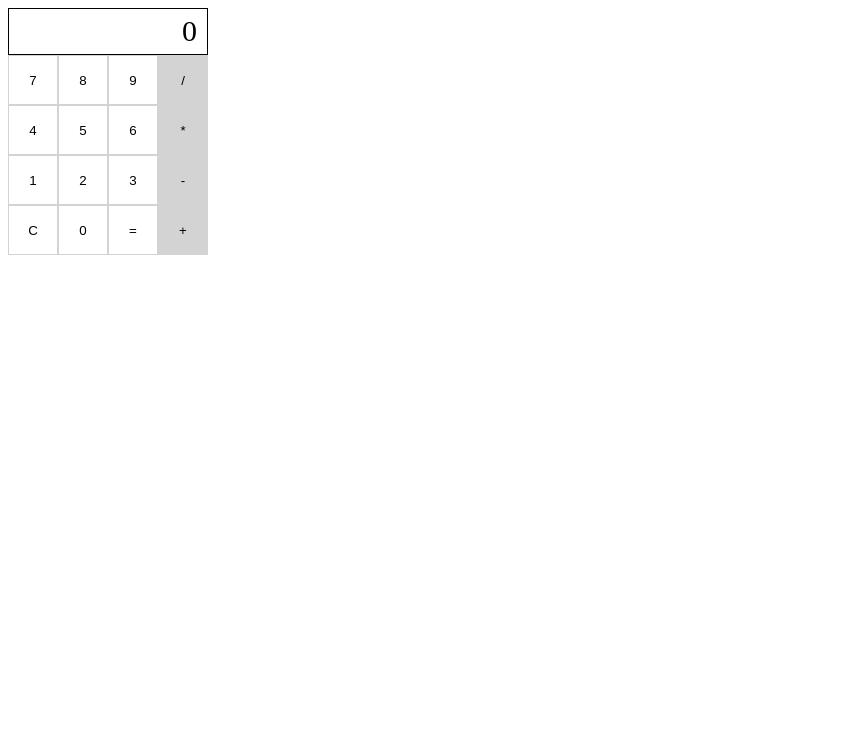
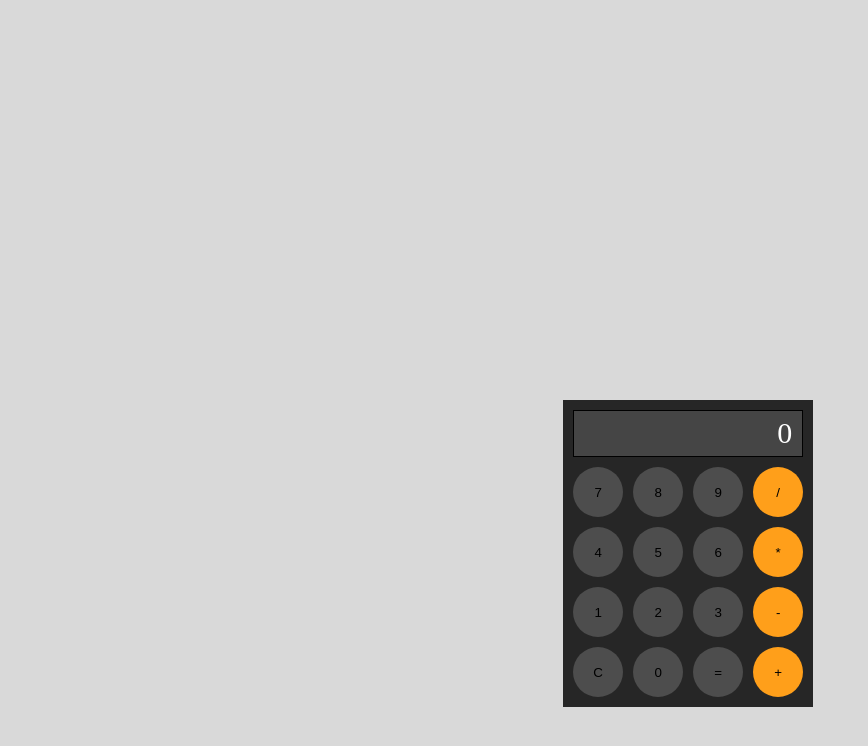
Before and after one commit to kktheomniscient/kktheomniscient.github.io, a plain HTML site: page calc/index.html in a window 1280 px wide. Shown: the whole page, without its empty margins (0-868 px from the left). Drawn offline with nearby package versions, Linux system fonts and the light colour scheme.

Commit message:
Update index.html better css

```diff
--- a/calc/index.html
+++ b/calc/index.html
@@ -3,13 +3,25 @@
 <head>
 <title>KK ka Calc</title>
 <style>
+body{
+  margin:0;
+  position:absolute;
+  top:50%;
+  left:44%;
+  height:100vh;
+  background-color:hsl(0,0%,85%);
+  translate:transform(-50%,-50%);
+}
 .container{
-  height:400px;
+  height:150px;
   aspect-ratio:1/1;
 }
 .calculator{
   display: grid;
   grid-template-columns:repeat(4,50px);
+  gap:10px;
+  background-color:hsl(0,0%,15%);
+  padding:10px;
 }
 
 .display{
@@ -21,14 +33,30 @@
   border: 1px solid black;
   padding-right:10px;
   padding-top:5px;
+  color:white;
+  background-color:hsl(0,0%,27%);
 }
 button{
   height:50px;
-  background-color:white;
-  border:1px solid lightgrey;
+  background-color:hsl(0,0%,30%);
+  border-radius:50px;
+  border:none;
+  cursor:pointer;
 }
 button.operator{
-  background-color:lightgrey;
+  background-color:hsl(35,100%,55%);
+}
+button.operator:hover{
+  background-color:hsl(35,100%,65%);
+}
+button.operator:active{
+  background-color:hsl(35,100%,75%);
+}
+button:hover{
+  background-color:hsl(0,0%,45%);
+}
+button:active{
+  background-color:hsl(0,0%,55%);
 }
 </style>
 </head>
```
